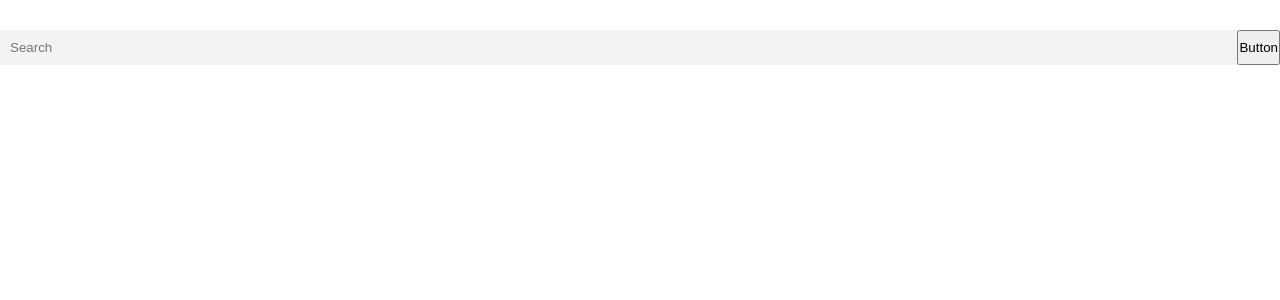
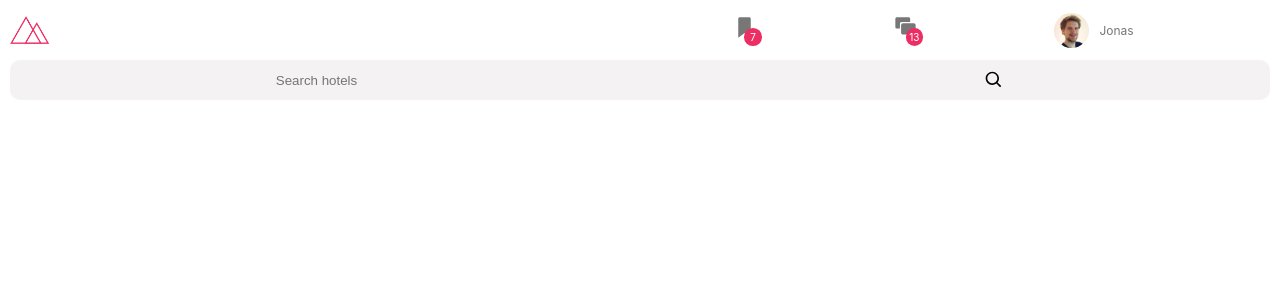
Before and after one commit to taleisagawinit/trillo, a React (Create React App) app: page / in a window 1280 px wide. Shown: the top 300 px of the page. Built offline with nearby package versions, Linux system fonts and the light colour scheme.

Commit message:
adds header layout

```diff
--- a/src/App.js
+++ b/src/App.js
@@ -1,13 +1,11 @@
 import React from 'react';
 import './app.scss';
-import Searchbar from './components/searchbar/Searchbar';
-// import { BiBookmark, BiConversation } from "react-icons/bi";
-
+import Header from './layout/header/Header';
 
 function App() {
   return (
     <div>
-      <Searchbar value="" />
+      <Header />
     </div>
   );
 }
--- a/src/_base.scss
+++ b/src/_base.scss
@@ -15,6 +15,6 @@ html {
 
 body {
   box-sizing: border-box;
-  padding-top: 3rem;
+  padding: 1rem;
   color: $color-grey-dark-2;
 }
--- a/src/app.scss
+++ b/src/app.scss
@@ -8,3 +8,6 @@
 @import "./components/logo-icon/logo-icon";
 @import "./components/notification-icon/notification-icon";
 @import "./components/searchbar/searchbar";
+
+// layout
+@import "./layout/header/header";
--- a/src/components/notification-icon/_notification-icon.scss
+++ b/src/components/notification-icon/_notification-icon.scss
@@ -1,13 +1,10 @@
-@import "../../variables";
-@import "../../mixins";
-
 .notification-icon {
   color: $color-grey-dark-2;
   position: relative;
   display: inline-block;
 
   &__icon {
-    font-size: $notification-icon-size;
+    font-size: 2.5rem;
   }
 
   &__number-box {
@@ -15,8 +12,8 @@
     display: inline-block;
     bottom: 0;
     right: -.5rem;
-    width: $number-box-size;
-    height: $number-box-size;
+    width: 1.75rem;
+    height: 1.75rem;
     background-color: $color-primary;
     border-radius: 50%;
     display: flex;
--- a/src/components/searchbar/Searchbar.js
+++ b/src/components/searchbar/Searchbar.js
@@ -1,12 +1,13 @@
 import React, { useState } from 'react';
+import { BiSearch } from 'react-icons/bi'
 
 export default function Searchbar(props) {
   const [inputValue, setInputValue] = useState("");
 
   return(
     <form action="#" className="searchbox">
-      <input type="text" placeholder="Search" value={inputValue} onChange={e => setInputValue(e.target.value)} className="searchbox__input"></input>
-      <button type="submit" className="searchbox__submit-button">Button</button>
+      <input type="text" placeholder="Search hotels" value={inputValue} onChange={e => setInputValue(e.target.value)} className="searchbox__input"></input>
+      <button type="submit" className="searchbox__submit-button"><BiSearch/></button>
     </form>
   )
 }
--- a/src/components/searchbar/_searchbar.scss
+++ b/src/components/searchbar/_searchbar.scss
@@ -1,18 +1,34 @@
 .searchbox {
   display: flex;
+  align-items: center;
+  justify-content: space-around;
   background-color: $color-grey-light-2;
+  border-radius: 10px;
+  overflow: hidden;
 
-  &__input, &__search-button {
+  &__input, &__submit-button {
+    padding: 1rem;
+    border: none;
+    background-color: $color-grey-light-2;
 
     &, &:focus {
       outline: none;
-      border: none;
-      background-color: $color-grey-light-2;
+      caret-color: $color-primary;
     }
   }
 
   &__input {
-    flex-grow: 1;
     padding: 1rem;
+    transition: .5s;
+    &:focus {
+      flex-grow: 1;
+    }
   }
+
+  &__submit-button {
+    font-size: 2rem;
+    display: flex;
+    align-items: center;
+  }
+
 }
--- a/src/layout/header/Header.js
+++ b/src/layout/header/Header.js
@@ -1,12 +1,25 @@
-import React from 'react'
+import React from 'react';
+import LogoIcon from '../../components/logo-icon/LogoIcon';
+import NotificationIcon from '../../components/notification-icon/NotificationIcon';
+import AvatarIcon from '../../components/avatar-icon/AvatarIcon';
+import Searchbar from '../../components/searchbar/Searchbar';
+import { IoIosBookmark, IoIosChatboxes } from "react-icons/io";
 
-// logo icon
-// 2 notification icons
-// avatar icon
-// searchbar
 
 export default function Header(props) {
   return (
-    <div>Header</div>
+    <header className="header">
+      <div className={"header__logo"}>
+        <LogoIcon img={"/img/logo.png"} />
+      </div>
+      <div className="header__user">
+        <NotificationIcon icon={<IoIosBookmark/>} number={"7"} />
+        <NotificationIcon icon={<IoIosChatboxes/>} number={"13"} />
+        <AvatarIcon img={"/img/user.jpg"} alt={"user img"} name={"Jonas"} />
+      </div>
+      <div className="header__search">
+        <Searchbar />
+      </div>
+    </header>
   )
 }
--- a/src/layout/header/_header.scss
+++ b/src/layout/header/_header.scss
@@ -0,0 +1,22 @@
+.header {
+  display: flex;
+  flex-wrap: wrap;
+  justify-content: space-between;
+  align-items: center;
+
+  &__logo {
+    flex-grow: 1;
+  }
+
+  &__user {
+    flex-grow: 1;
+    display: flex;
+    justify-content: space-evenly;
+    align-items: center;
+  }
+
+  &__search {
+    width: 100%;
+    margin-top: 1rem;
+  }
+}
```
